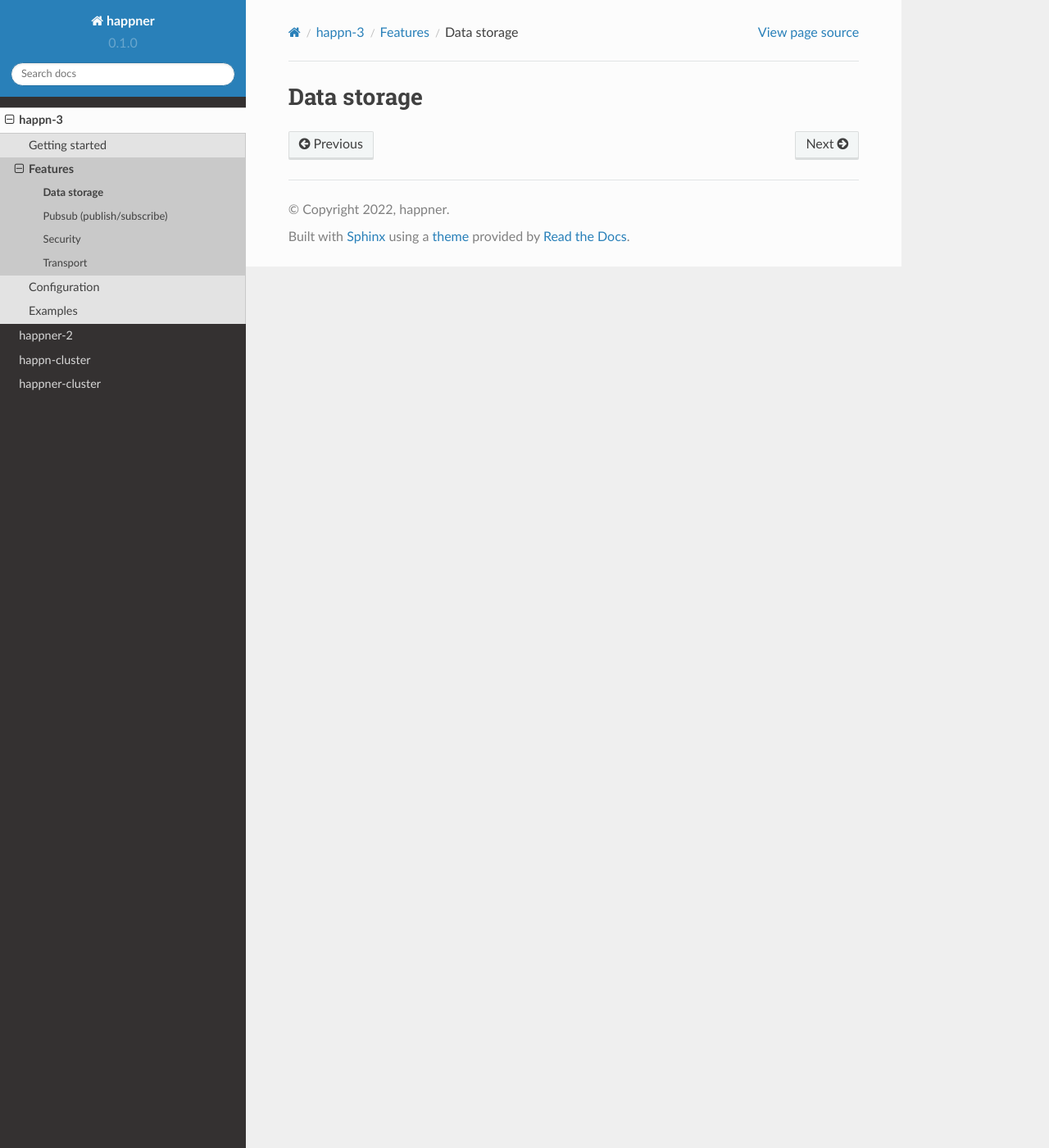
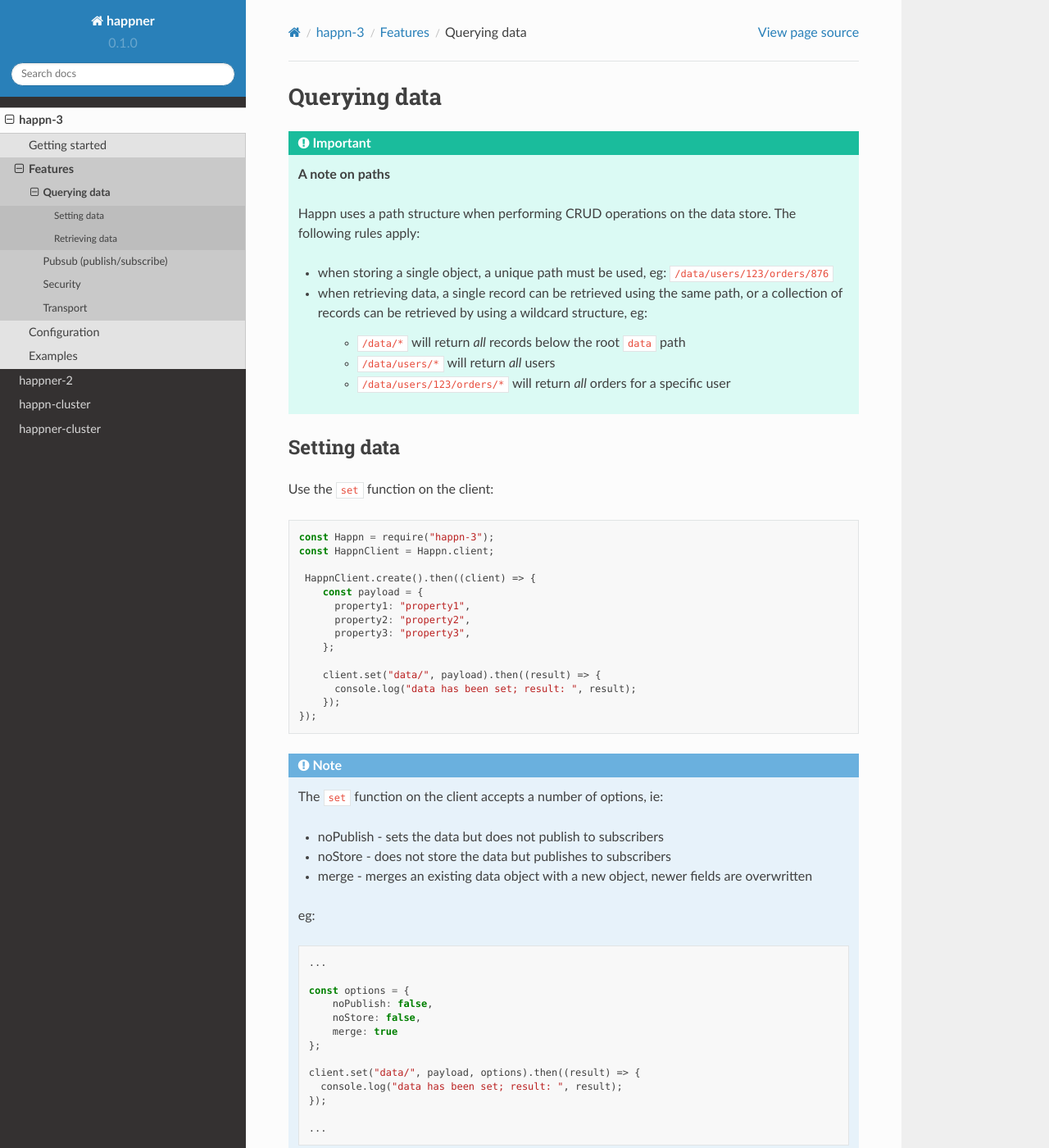
Before and after one commit to happner/happner-docs, a Sphinx documentation site: the page built from docs/source/happn/features/data-storage.rst, in a window 1280 px wide and 1400 px high. Shown: the whole window at 82% size. Built offline with Sphinx 7.4.7 and the Read the Docs theme 2.0.0, drawn with Linux system fonts in a browser that asks for light colours; some of the changed text lies outside the part shown.

Commit message:
Continued with happn data querying docs

```diff
--- a/docs/source/happn/features/data-storage.rst
+++ b/docs/source/happn/features/data-storage.rst
@@ -1,2 +1,139 @@
-Data storage
-============
+Querying data
+=============
+
+.. IMPORTANT::
+
+    **A note on paths**
+
+    Happn uses a path structure when performing CRUD operations on the data store. The following rules apply:
+
+    * when storing a single object, a unique path must be used, eg: :code:`/data/users/123/orders/876`
+
+    * when retrieving data, a single record can be retrieved using the same path, or a collection of records can be retrieved by using a wildcard structure, eg:
+
+        * :code:`/data/*` will return *all* records below the root :code:`data` path
+        * :code:`/data/users/*` will return *all* users
+        * :code:`/data/users/123/orders/*` will return *all* orders for a specific user
+
+Setting data
+------------
+Use the :code:`set` function on the client:
+
+.. code-block:: javascript
+
+    const Happn = require("happn-3");
+    const HappnClient = Happn.client;
+
+     HappnClient.create().then((client) => {
+        const payload = {
+          property1: "property1",
+          property2: "property2",
+          property3: "property3",
+        };
+
+        client.set("data/", payload).then((result) => {
+          console.log("data has been set; result: ", result);
+        });
+    });
+
+.. NOTE::
+
+    The :code:`set` function on the client accepts a number of options, ie:
+
+    * noPublish - sets the data but does not publish to subscribers
+    * noStore - does not store the data but publishes to subscribers
+    * merge - merges an existing data object with a new object, newer fields are overwritten
+
+    eg:
+
+    .. code-block:: javascript
+
+        ...
+
+        const options = {
+            noPublish: false,
+            noStore: false,
+            merge: true
+        };
+
+        client.set("data/", payload, options).then((result) => {
+          console.log("data has been set; result: ", result);
+        });
+
+        ...
+
+Retrieving data
+---------------
+
+Retrieving objects and collections
+~~~~~~~~~~~~~~~~~~~~~~~~~~~~~~~~~~
+
+Use the :code:`get` function on the client:
+
+.. code-block:: javascript
+
+    ...
+
+    client.get("data/", payload).then((result) => {
+      console.log("retrieved data: ", result);
+    });
+
+    ...
+
+.. NOTE::
+
+    The :code:`get` function also accepts an optional set of query *options* and filter *criteria*.
+
+    * options:
+
+        * fields - object fields to return
+        * sort  - the field to sort on
+        * limit - limits the amount of records returned
+        * skip  - the amount of records to skip before querying
+
+    * criteria:
+
+        * a *mongo-like* set of operations that are performed on the queried data
+
+    eg:
+
+    .. code-block:: javascript
+
+        const options = {
+          fields: { name: 1 },
+          sort: { name: 1 },
+          limit: 10,
+          skip: 5,
+        };
+
+        const criteria = {
+          $or: [
+            { region: { $in: ["North", "South", "East", "West"] } },
+            { town: { $in: ["North.Cape Town", "South.East London"] } },
+          ],
+          surname: { $in: ["Bishop", "Emslie"] },
+        };
+
+        client
+          .get("/users/*", {
+            criteria: criteria,
+            options: options,
+          })
+          .then((results) => {
+            // do something with the results
+           });
+
+
+Retrieving paths only
+~~~~~~~~~~~~~~~~~~~~~
+Use the :code:`getPaths` function on the client.
+
+.. code-block:: javascript
+
+    ...
+
+    client.getPaths("data/*", payload).then((result) => {
+      console.log("retrieved paths: ", result);
+    });
+
+    ...
```
Also changed, not shown: docs/source/happn/examples/set-data-basic.rst (+23 -22 lines).
